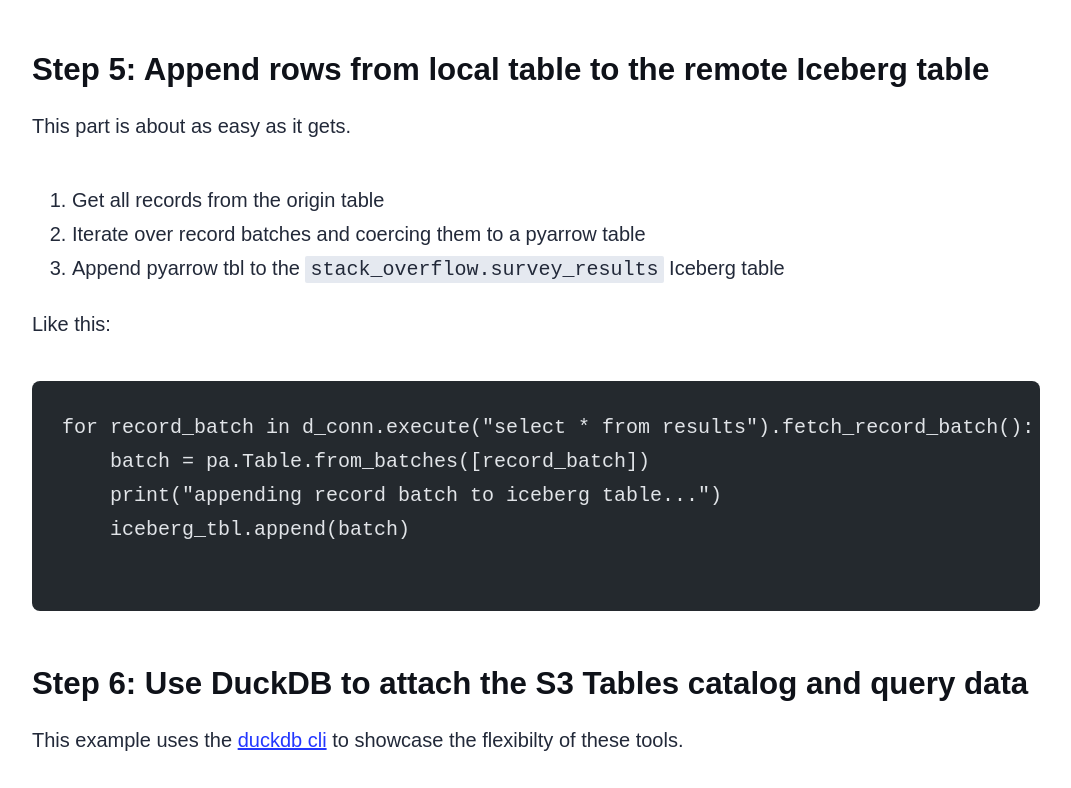
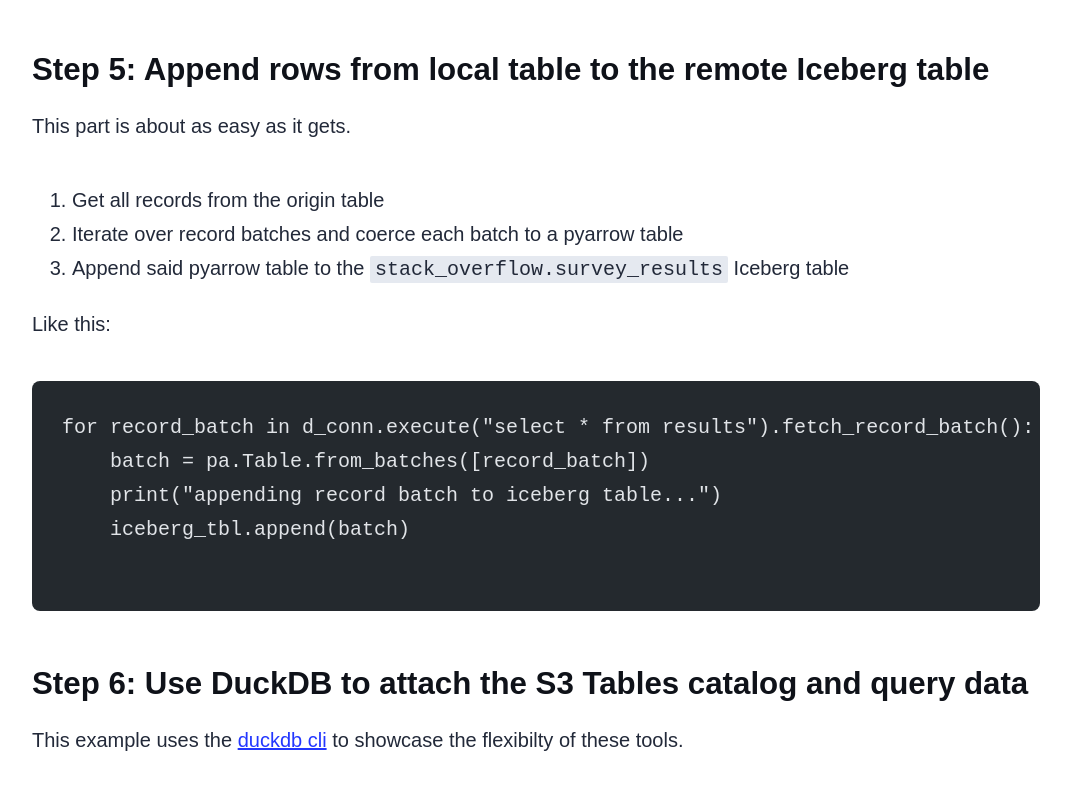
Before and after one commit to jakthom/whynot-blog, an Astro site: page /blog/zero-infrastructure-iceberg-data-lake-with-s3-tables-and-duckdb in a window 1280 px wide. Shown: the part 11212-12000 px from the top of the page, without its empty margins (114-1185 px from the left). Built offline with nearby package versions, Linux system fonts and the light colour scheme; Astro itself is replaced by a stand-in of ours; code samples lack their colours.

Commit message:
grammar is hard

```diff
--- a/src/content/blog/zero-infrastructure-iceberg-data-lake-with-s3-tables-and-duckdb.md
+++ b/src/content/blog/zero-infrastructure-iceberg-data-lake-with-s3-tables-and-duckdb.md
@@ -316,8 +316,8 @@ catalog.create_table(
 This part is about as easy as it gets.
 
 1. Get all records from the origin table
-2. Iterate over record batches and coercing them to a pyarrow table
-3. Append pyarrow tbl to the `stack_overflow.survey_results` Iceberg table
+2. Iterate over record batches and coerce each batch to a pyarrow table
+3. Append said pyarrow table to the `stack_overflow.survey_results` Iceberg table
 
 Like this:
 
```
